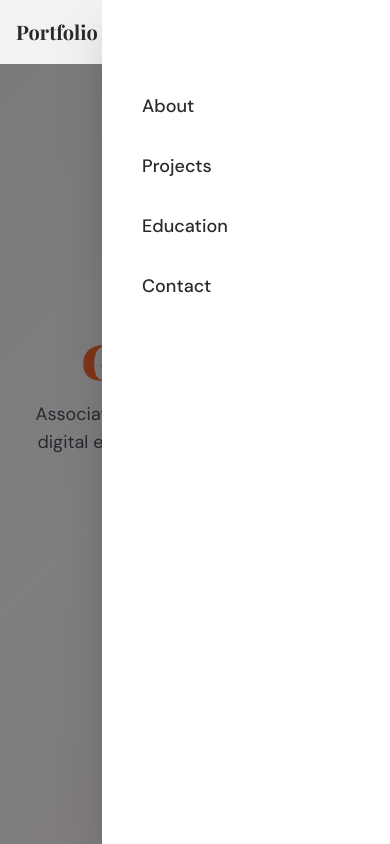
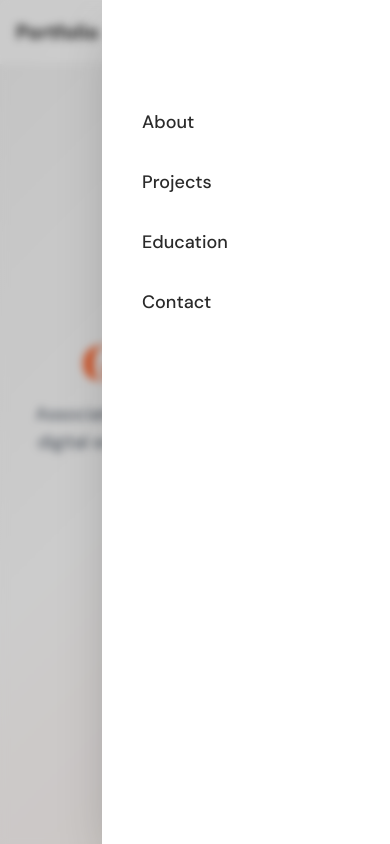
Before and after one commit to Mohit555000/Primary_Portfolio, a React (Vite) app: page / in a window 390 px wide. Both pictures are taken after a click on the button "Toggle menu". Shown: the top 844 px of the page. Built offline with nearby package versions, Linux system fonts and the light colour scheme.

Commit message:
hamburger v4

```diff
--- a/src/components/Navigation.jsx
+++ b/src/components/Navigation.jsx
@@ -4,6 +4,7 @@ const Navigation = () => {
   const [isScrolled, setIsScrolled] = useState(false);
   const [isMobileMenuOpen, setIsMobileMenuOpen] = useState(false);
 
+  // Handle scroll effect for navbar background
   useEffect(() => {
     const handleScroll = () => {
       setIsScrolled(window.scrollY > 50);
@@ -12,7 +13,7 @@ const Navigation = () => {
     return () => window.removeEventListener('scroll', handleScroll);
   }, []);
 
-  // Prevent body scroll when menu is open
+  // Prevent body scroll when mobile menu is open
   useEffect(() => {
     if (isMobileMenuOpen) {
       document.body.style.overflow = 'hidden';
@@ -34,26 +35,27 @@ const Navigation = () => {
     <>
       <nav
         className={`fixed top-0 left-0 right-0 z-50 transition-all duration-300 ${
-          isScrolled ? 'bg-white/95 backdrop-blur-md shadow-lg' : 'bg-white/90 backdrop-blur-sm'
+          isScrolled ? 'bg-white/95 backdrop-blur-md shadow-md' : 'bg-white/90 backdrop-blur-sm'
         }`}
       >
-        <div className="max-w-7xl mx-auto px-4 sm:px-6 py-3 sm:py-4">
-          <div className="flex justify-between items-center w-full">
+        <div className="max-w-7xl mx-auto px-4 sm:px-6">
+          <div className="flex justify-between items-center h-16 sm:h-20">
+            {/* Logo / Title */}
             <a
               href="#hero"
-              className="text-xl sm:text-2xl font-display font-bold hover:text-accent transition-colors"
+              className="text-xl sm:text-2xl font-bold transition-colors hover:text-orange-500 truncate"
               onClick={handleNavClick}
             >
               Portfolio
             </a>
 
             {/* Desktop Navigation */}
-            <div className="hidden md:flex gap-6 lg:gap-8">
+            <div className="hidden md:flex items-center gap-8">
               {navItems.map((item) => (
                 <a
                   key={item}
                   href={`#${item.toLowerCase()}`}
-                  className="text-sm font-medium hover:text-accent transition-colors"
+                  className="text-sm font-medium hover:text-orange-500 transition-colors"
                 >
                   {item}
                 </a>
@@ -62,41 +64,56 @@ const Navigation = () => {
 
             {/* Mobile Hamburger Button */}
             <button
-              className="md:hidden w-10 h-10 flex flex-col justify-center items-center gap-1.5 flex-shrink-0"
+              className="md:hidden w-10 h-10 flex flex-col justify-center items-center gap-1.5 flex-shrink-0 relative z-[60]"
               onClick={() => setIsMobileMenuOpen(!isMobileMenuOpen)}
               aria-label="Toggle menu"
             >
               <span
-                className={`w-6 h-0.5 bg-primary transition-all duration-300 ${isMobileMenuOpen ? 'rotate-45 translate-y-2' : ''}`}
+                className={`w-6 h-0.5 bg-gray-900 transition-all duration-300 origin-center ${
+                  isMobileMenuOpen ? 'rotate-45 translate-y-2' : ''
+                }`}
               />
               <span
-                className={`w-6 h-0.5 bg-primary transition-all duration-300 ${isMobileMenuOpen ? 'opacity-0' : 'opacity-100'}`}
+                className={`w-6 h-0.5 bg-gray-900 transition-all duration-300 ${
+                  isMobileMenuOpen ? 'opacity-0' : 'opacity-100'
+                }`}
               />
               <span
-                className={`w-6 h-0.5 bg-primary transition-all duration-300 ${isMobileMenuOpen ? '-rotate-45 -translate-y-2' : ''}`}
+                className={`w-6 h-0.5 bg-gray-900 transition-all duration-300 origin-center ${
+                  isMobileMenuOpen ? '-rotate-45 -translate-y-2' : ''
+                }`}
               />
             </button>
           </div>
         </div>
       </nav>
 
-      {/* Mobile Menu */}
-      {isMobileMenuOpen && (
-        <>
-          {/* Backdrop */}
+      {/* Mobile Menu Overlay */}
       <div
-            className="fixed inset-0 bg-black/50 z-40 md:hidden"
+        className={`fixed inset-0 z-[55] md:hidden transition-all duration-300 ${
+          isMobileMenuOpen ? 'visible' : 'invisible'
+        }`}
+      >
+        {/* Dark Backdrop */}
+        <div
+          className={`absolute inset-0 bg-black/20 backdrop-blur-sm transition-opacity duration-300 ${
+            isMobileMenuOpen ? 'opacity-100' : 'opacity-0'
+          }`}
           onClick={() => setIsMobileMenuOpen(false)}
         />
 
-          {/* Menu Panel */}
-          <div className="fixed top-0 right-0 bottom-0 w-72 bg-white shadow-2xl z-50 md:hidden overflow-y-auto">
-            <div className="flex flex-col gap-2 p-6 pt-20">
+        {/* Side Panel */}
+        <div
+          className={`absolute top-0 right-0 bottom-0 w-72 bg-white shadow-2xl transition-transform duration-300 ease-in-out transform ${
+            isMobileMenuOpen ? 'translate-x-0' : 'translate-x-full'
+          }`}
+        >
+          <div className="flex flex-col gap-2 p-6 pt-24">
             {navItems.map((item) => (
               <a
                 key={item}
                 href={`#${item.toLowerCase()}`}
-                  className="text-lg font-medium hover:text-accent transition-colors py-3 px-4 rounded-lg hover:bg-gray-50"
+                className="text-lg font-medium py-3 px-4 rounded-lg hover:bg-gray-50 hover:text-orange-500 transition-colors"
                 onClick={handleNavClick}
               >
                 {item}
@@ -104,8 +121,7 @@ const Navigation = () => {
             ))}
           </div>
         </div>
-        </>
-      )}
+      </div>
     </>
   );
 };
```
Lines whose indentation alone changed are shown as unchanged.
